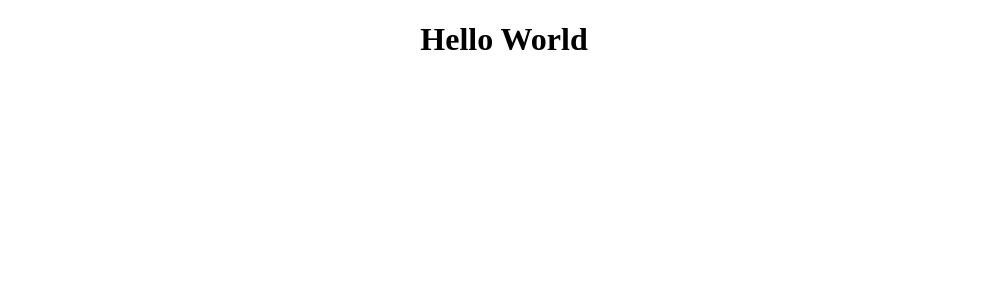
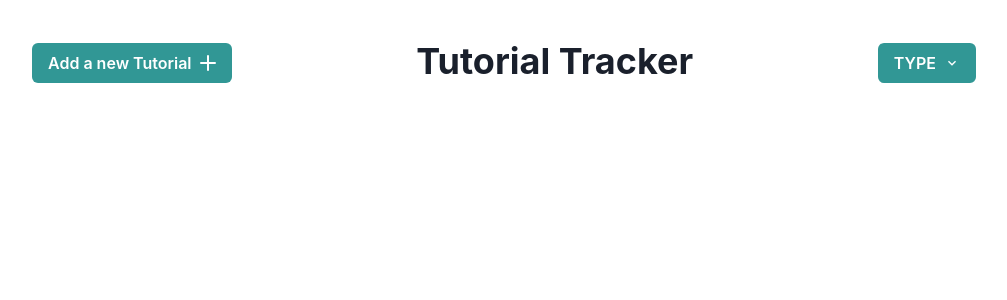
Before and after one commit to anuraggharat/Course_Tracker, a React (Create React App) app: page / in a window 1280 px wide. Shown: the top 300 px of the page, without its empty margins (136-1143 px from the left). Built offline with nearby package versions, Linux system fonts and the light colour scheme.

Commit message:
top navigation bar done

```diff
--- a/package.json
+++ b/package.json
@@ -3,6 +3,7 @@
   "version": "0.1.0",
   "private": true,
   "dependencies": {
+    "@chakra-ui/icons": "^1.0.1",
     "@chakra-ui/react": "^1.0.3",
     "@emotion/react": "^11.1.2",
     "@emotion/styled": "^11.0.0",
--- a/src/App/App.css
+++ b/src/App/App.css
@@ -1,38 +1,7 @@
-.App {
-  text-align: center;
+.flex {
+  display: flex;
 }
-
-.App-logo {
-  height: 40vmin;
-  pointer-events: none;
+.justify-bet {
+  justify-content: space-between;
+  align-items: flex-end;
 }
-
-@media (prefers-reduced-motion: no-preference) {
-  .App-logo {
-    animation: App-logo-spin infinite 20s linear;
-  }
-}
-
-.App-header {
-  background-color: #282c34;
-  min-height: 100vh;
-  display: flex;
-  flex-direction: column;
-  align-items: center;
-  justify-content: center;
-  font-size: calc(10px + 2vmin);
-  color: white;
-}
-
-.App-link {
-  color: #61dafb;
-}
-
-@keyframes App-logo-spin {
-  from {
-    transform: rotate(0deg);
-  }
-  to {
-    transform: rotate(360deg);
-  }
-}
--- a/src/App/App.js
+++ b/src/App/App.js
@@ -1,9 +1,14 @@
 import "./App.css";
+import { Button, ButtonGroup } from "@chakra-ui/react";
+import TopNavbar from "./Components/TopNavbar";
+import { Container } from "@chakra-ui/react";
 
 function App() {
   return (
     <div className="App">
-      <h1>Hello World</h1>
+      <Container maxW="5xl" padding="10">
+        <TopNavbar />
+      </Container>
     </div>
   );
 }
--- /dev/null
+++ b/src/App/Components/TopNavbar.js
@@ -0,0 +1,37 @@
+import React from "react";
+import {
+  Menu,
+  MenuButton,
+  MenuList,
+  MenuItem,
+  Heading,
+  Button,
+} from "@chakra-ui/react";
+import { ChevronDownIcon, AddIcon } from "@chakra-ui/icons";
+
+export default function TopNavbar() {
+  return (
+    <div className="flex justify-bet">
+      <Button rightIcon={<AddIcon />} colorScheme="teal" variant="solid">
+        Add a new Tutorial
+      </Button>
+      <Heading>Tutorial Tracker</Heading>
+      <Menu colorScheme="teal">
+        <MenuButton
+          as={Button}
+          colorScheme="teal"
+          rightIcon={<ChevronDownIcon />}
+        >
+          TYPE
+        </MenuButton>
+        <MenuList>
+          <MenuItem>Download</MenuItem>
+          <MenuItem>Create a Copy</MenuItem>
+          <MenuItem>Mark as Draft</MenuItem>
+          <MenuItem>Delete</MenuItem>
+          <MenuItem>Attend a Workshop</MenuItem>
+        </MenuList>
+      </Menu>
+    </div>
+  );
+}
--- a/src/index.js
+++ b/src/index.js
@@ -1,11 +1,14 @@
 import React from "react";
 import ReactDOM from "react-dom";
+import { ChakraProvider } from "@chakra-ui/react";
 
 import App from "./App/App";
 
 ReactDOM.render(
   <React.StrictMode>
-    <App />
+    <ChakraProvider>
+      <App />
+    </ChakraProvider>
   </React.StrictMode>,
   document.getElementById("root")
 );
```
Also changed, not shown: src/App/Components/TutCard.js (added), 2 other files (tests, documents, lock files or other folders).
